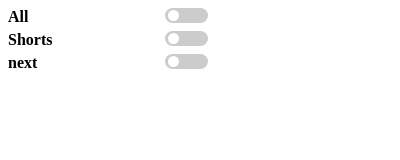
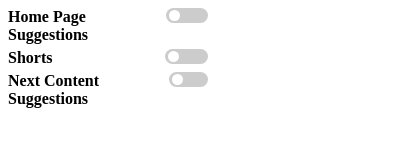
Before and after one commit to ayoubc/no-reco, a browser extension: page popup/index.html in a window 400 px wide. Drawn offline with Linux system fonts and the light colour scheme.

Commit message:
update README

```diff
--- a/popup/index.html
+++ b/popup/index.html
@@ -10,7 +10,7 @@
     <body>
         <div class="container" style="width: 200px;">
             <div class="row">
-                <strong>All</strong>
+                <strong>Home Page Suggestions</strong>
                 <label class="switch">
                     <input type="checkbox" id="all">
                     <span class="slider round"></span>
@@ -24,7 +24,7 @@
                 </label>
             </div>
             <div class="row">
-                <strong>next</strong>
+                <strong>Next Content Suggestions</strong>
                 <label class="switch">
                     <input type="checkbox" id="next">
                     <span class="slider round"></span>
```
Also changed, not shown: images/popup.png (added), 2 other files.
